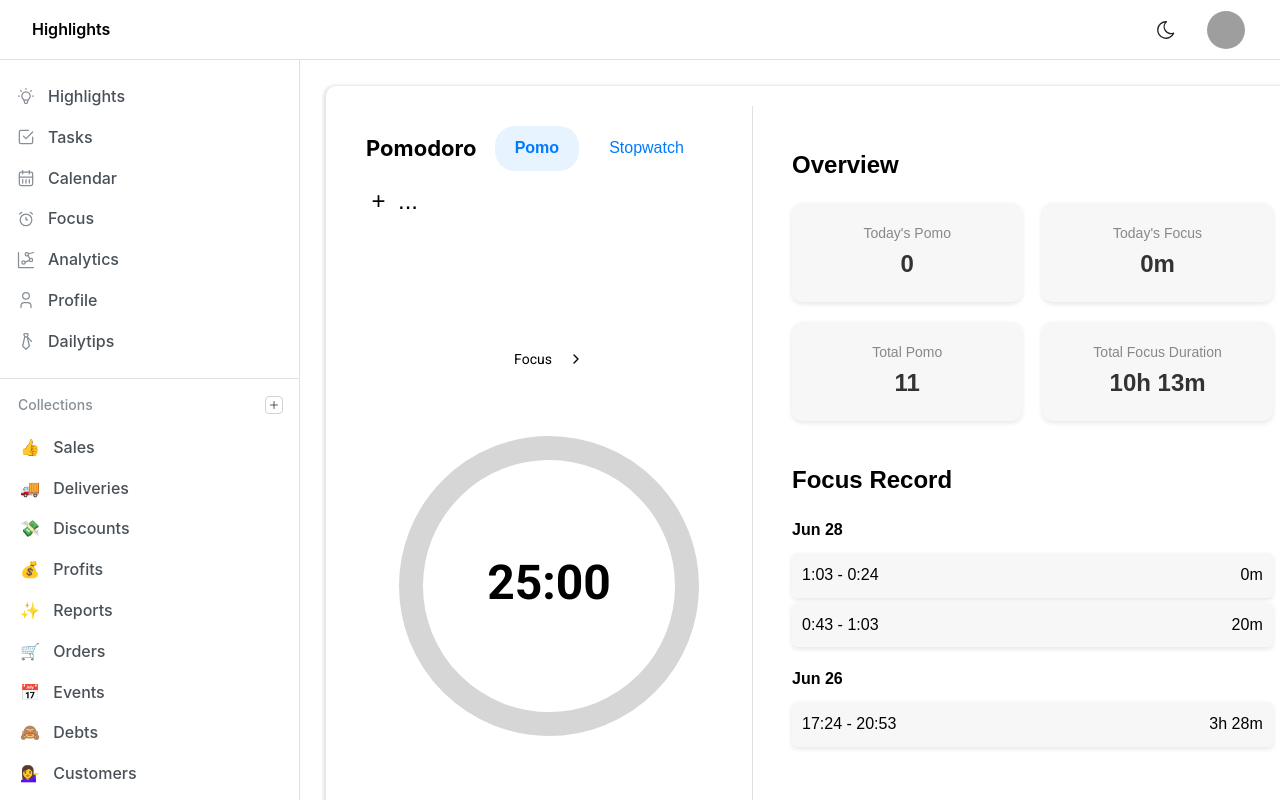
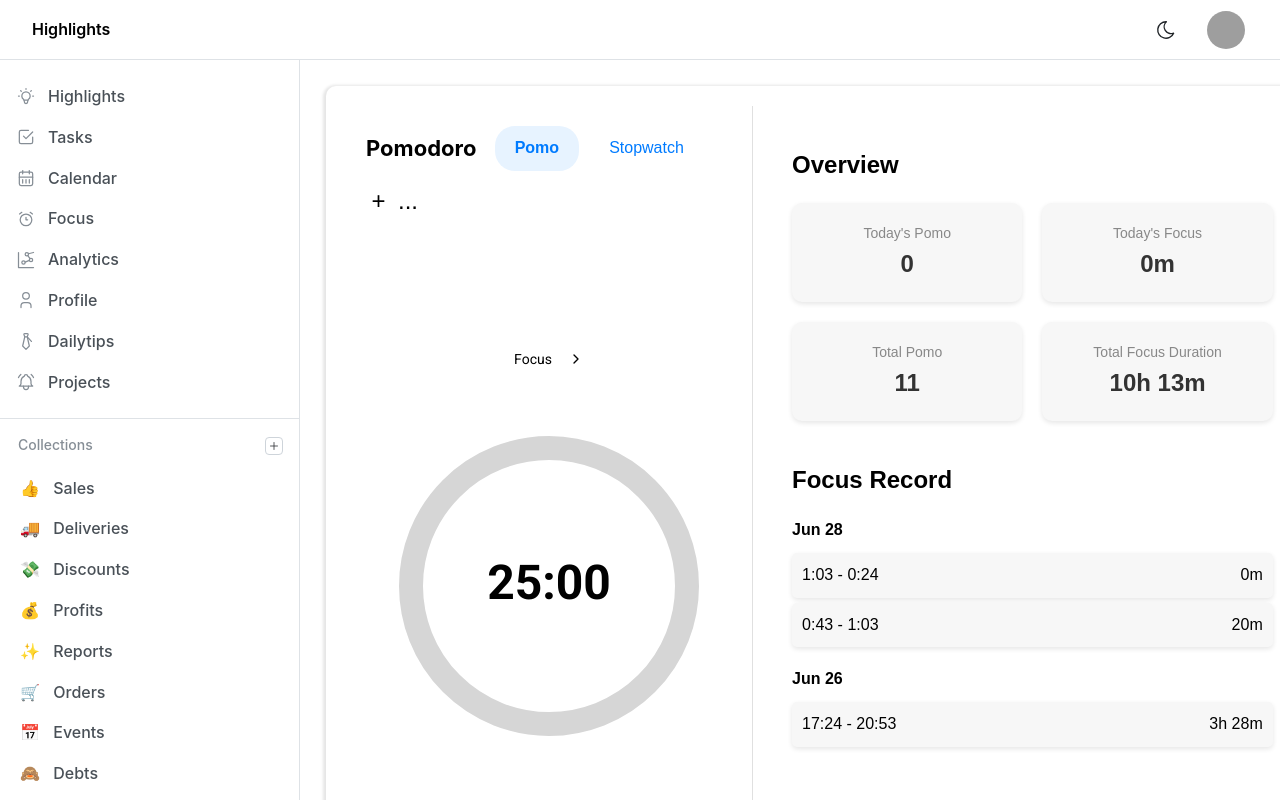
Before and after one commit to nipunayf/highlights, a Next.js app in the folder src/website/highlights/: page /focus in a window 1280 px wide. Shown: the top 800 px of the page. Built offline with nearby package versions, Linux system fonts and the light colour scheme; grey boxes are pictures that could not be loaded; what @azure/msal-react would draw is missing.

Commit message:
modify layout

```diff
--- a/src/website/highlights/package.json
+++ b/src/website/highlights/package.json
@@ -24,6 +24,9 @@
     "@mui/material": "^5.15.20",
     "@tabler/icons-react": "^3.6.0",
     "axios": "^1.7.2",
+    "@mui/icons-material": "^5.15.21",
+    "@mui/x-date-pickers": "^7.8.0",
+    "clsx": "^2.1.1",
     "dayjs": "^1.11.11",
     "next": "14.2.3",
     "react": "^18",
--- a/src/website/highlights/src/components/Navbar/Navbar.tsx
+++ b/src/website/highlights/src/components/Navbar/Navbar.tsx
@@ -20,8 +20,8 @@ const links = [
     { icon: IconChartDots2, label: 'Analytics', path: '/analytics' },
     { icon: IconUser, label: 'Profile', path: '/profile' },
     { icon: IconTie, label: 'Dailytips', path: '/dailytips' },
+    { icon: IconBellRinging, label: 'Projects', path: '/projects' },
     // { icon: IconBellRinging, label: 'Notification', path: '/notification' },
-
 ];
 
 const collections = [
```
Also changed, not shown: 1 other file (tests, documents, lock files or other folders).
